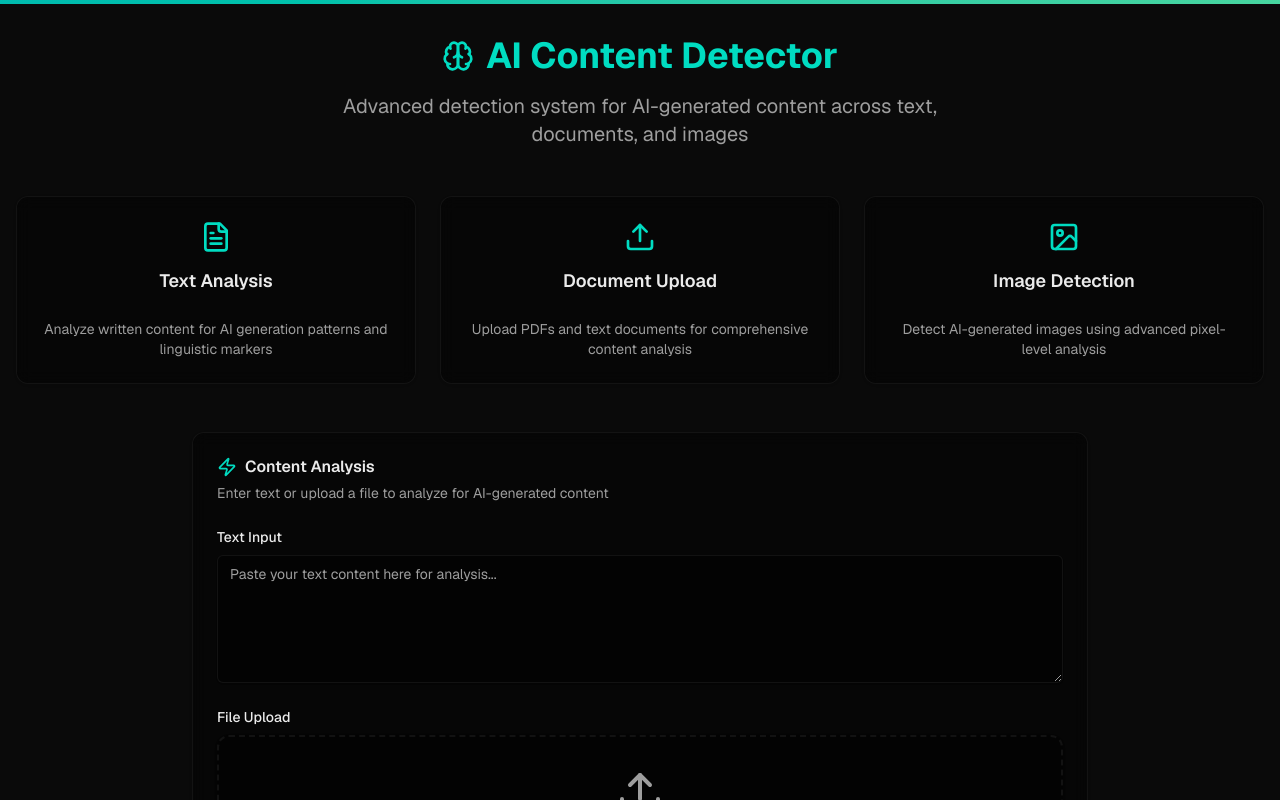
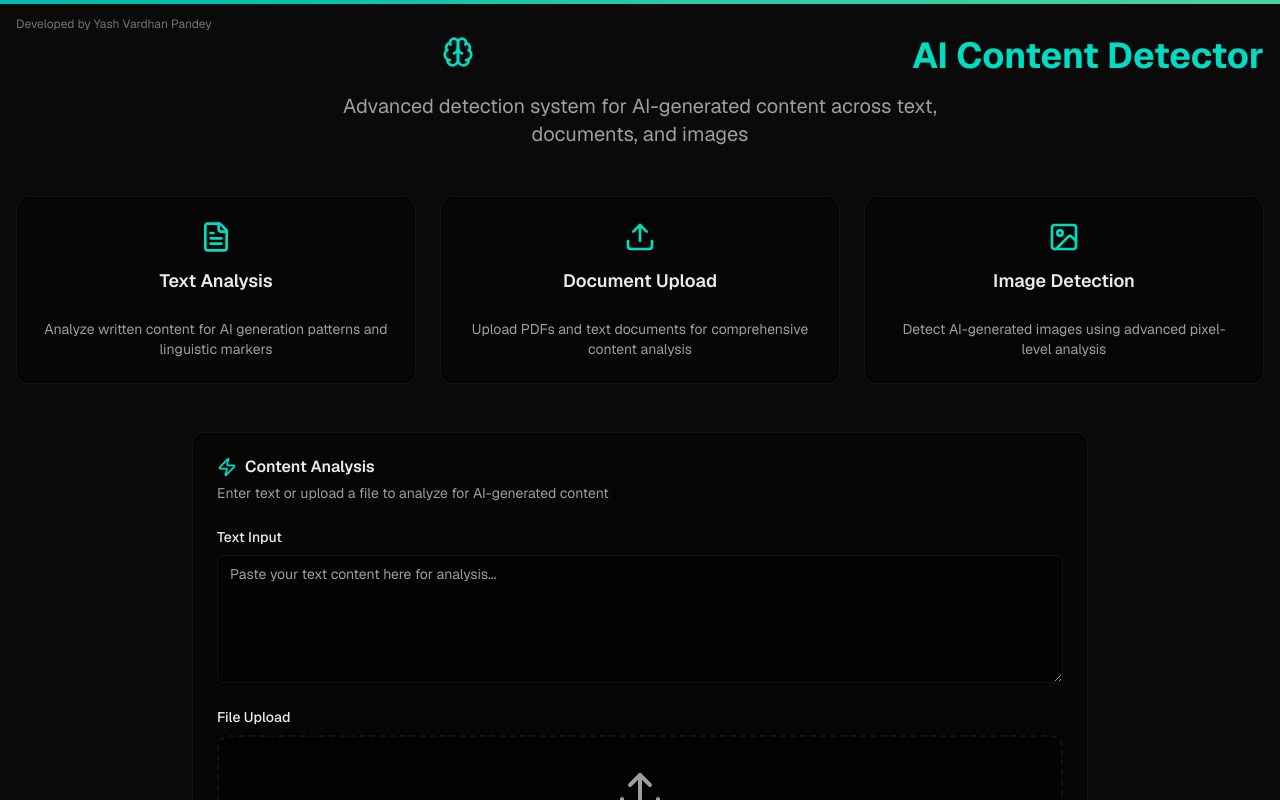
Before and after one commit to pndeyyash-cmd/ai-content-detector, a Next.js app: page / in a window 1280 px wide. Shown: the top 800 px of the page. Built offline with nearby package versions, Linux system fonts and the light colour scheme.

Commit message:
Added developer name to header

```diff
--- a/app/page.tsx
+++ b/app/page.tsx
@@ -81,11 +81,15 @@ export default function HomePage() {
       {/* Animated gradient header */}
       <div className="gradient-animate h-1 w-full"></div>
 
+      <div className="absolute top-4 left-4 z-10">
+        <p className="text-xs text-muted-foreground/70">Developed by Yash Vardhan Pandey</p>
+      </div>
+
       <div className="container mx-auto px-4 py-8">
         {/* Header */}
         <div className="text-center mb-12">
           <div className="flex items-center justify-center gap-3 mb-4">
-            <Brain className="h-8 w-8 text-primary" />
+            <Brain className="h-8 w-8 text-primary mx-auto mb-2" />
             <h1 className="text-4xl font-bold bg-gradient-to-r from-primary to-accent bg-clip-text text-transparent">
               AI Content Detector
             </h1>
```
